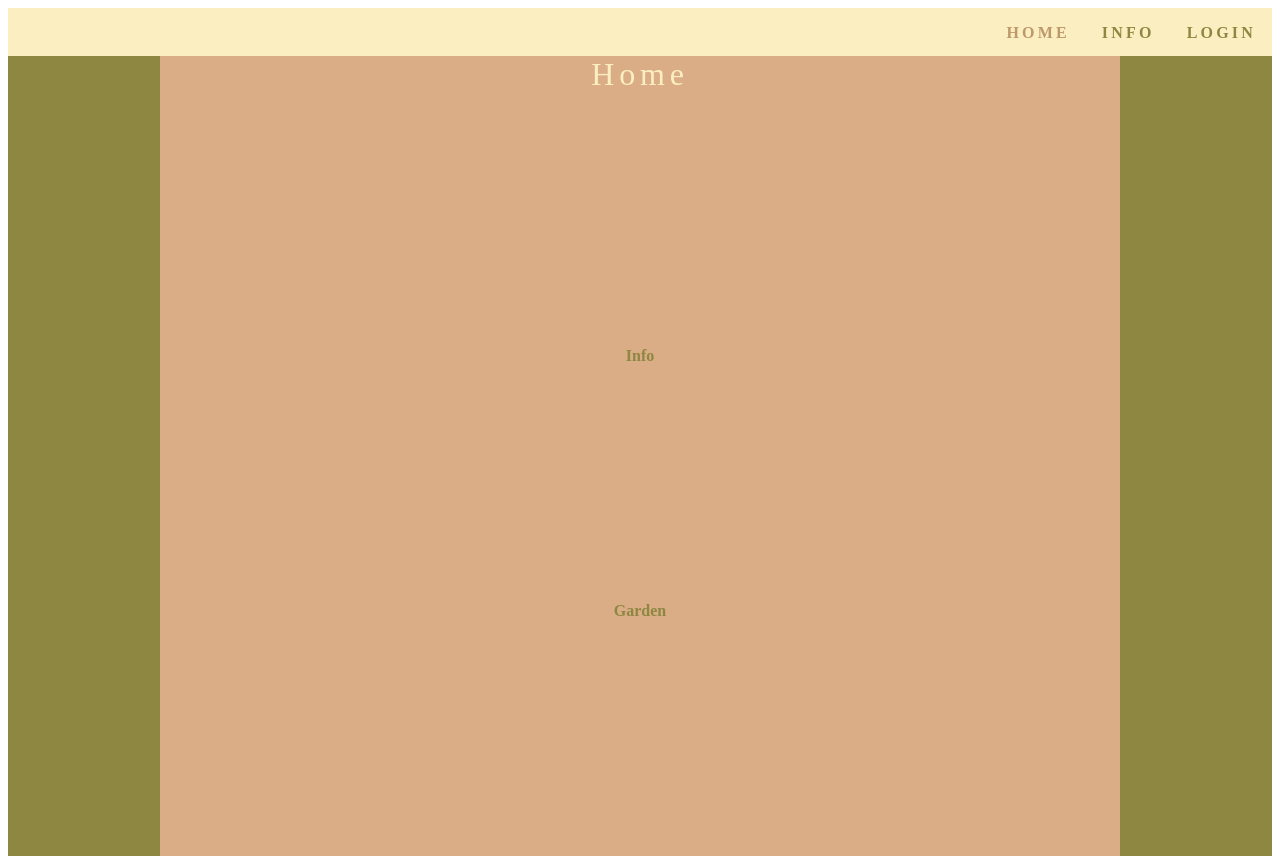
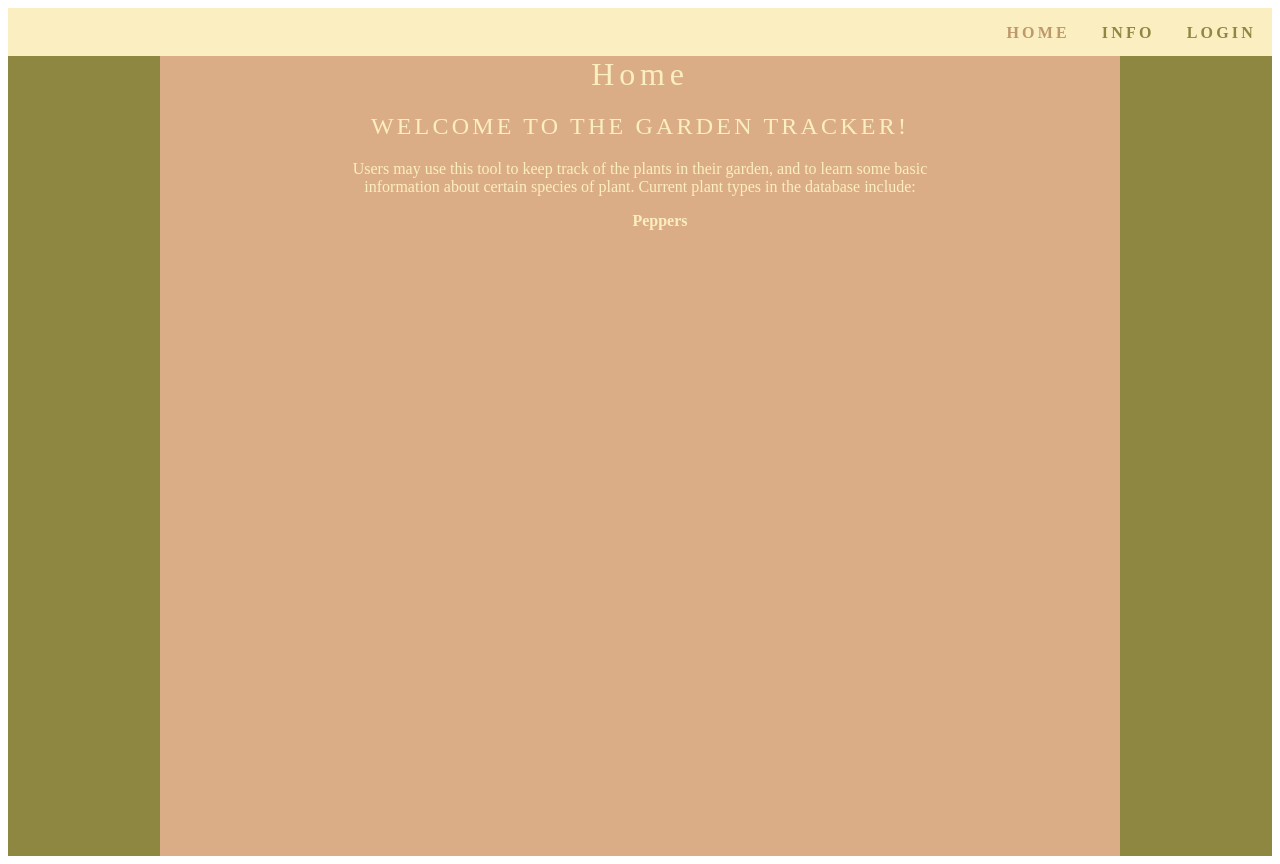
Before and after one commit to YouGuavas/gardening-tracker, a React (Create React App) app in the folder client/: page / in a window 1280 px wide. Built offline with nearby package versions, Linux system fonts and the light colour scheme; the HTML template or start-up script is replaced by a standard one.

Commit message:
Edit Home content

```diff
--- a/client/src/components/Home.js
+++ b/client/src/components/Home.js
@@ -1,9 +1,20 @@
+import '../styles/Home.scss';
+
+
 export function Home() {
   return (
-    <div className="main grid">
+    <div className="main">
       <h1>Home</h1>
-      <a className="" href="/info">Info</a>
-      <a href="/garden">Garden</a>
+      <section className="section">
+        <h2>Welcome to the garden tracker!</h2>
+        <p>Users may use this tool to keep track of the plants in their garden,
+          and to learn some basic information about certain species of plant.
+          Current plant types in the database include:</p>
+        <ul>
+          <li>Peppers</li>
+        </ul>
+
+      </section>
 
     </div>
   )
--- a/client/src/styles/Home.scss
+++ b/client/src/styles/Home.scss
@@ -0,0 +1,19 @@
+@import '../utils/_variables.scss';
+
+
+.section {
+  h2 {
+    text-transform: uppercase;
+    font-weight: 400;
+    letter-spacing: 0.2rem;
+  }
+  p {
+    font-weight: 400;
+    width: 50vw;
+    margin: 0 auto;
+  }
+  ul {
+    list-style: none;
+    font-weight: 600;
+  }
+}
```
